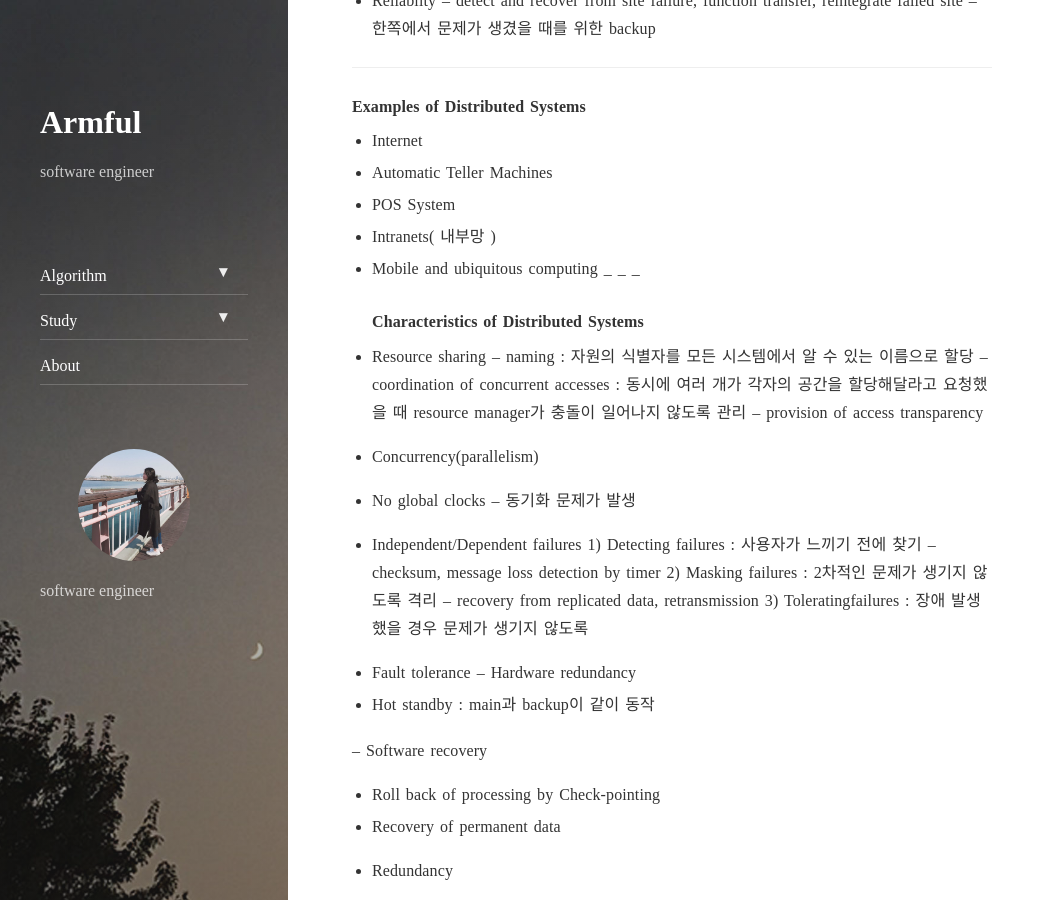
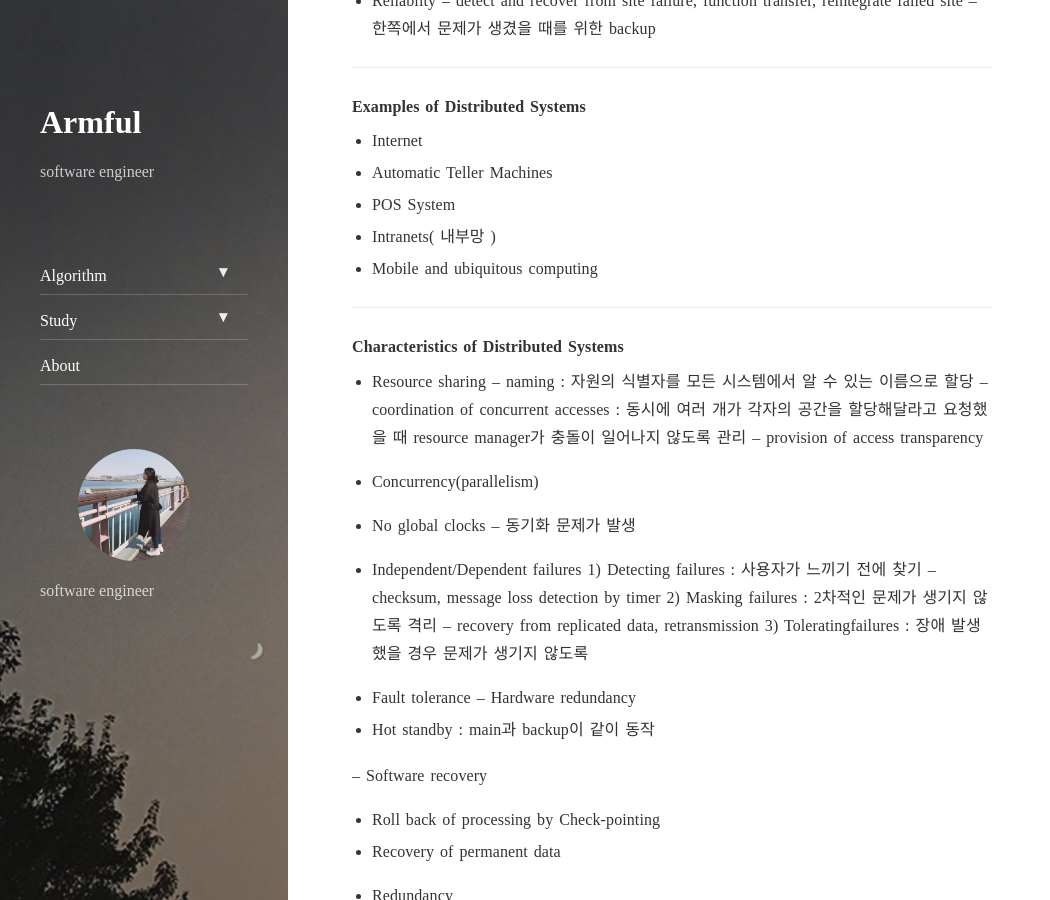
Before and after one commit to hanareum95/hanareum95.github.io, a Jekyll site: the page built from _posts/2017-11-06-dos-introduction.markdown, in a window 1280 px wide and 900 px high, scrolled down 377 px. Shown: the whole window, without its empty margins (0-1050 px from the left). Built offline with Jekyll 4.4.1, drawn with Linux system fonts in a browser that asks for light colours; nearby versions of some CDN libraries; some of the changed text lies outside the part shown.

```diff
--- a/_posts/2017-11-06-dos-introduction.markdown
+++ b/_posts/2017-11-06-dos-introduction.markdown
@@ -7,7 +7,7 @@ tags: OperatingSystem
 comments: true
 ---
 
-##### Motivation
+#### Motivation
 - Resource sharing
 -- ex) file server
 
@@ -20,14 +20,17 @@ comments: true
 -- 한쪽에서 문제가 생겼을 때를 위한 backup
 
 _ _ _
-##### Examples of Distributed Systems
+
+#### Examples of Distributed Systems
 - Internet
 - Automatic Teller Machines
 - POS System
 - Intranets( 내부망 )
 - Mobile and ubiquitous computing
+
 _ _ _
-##### Characteristics of Distributed Systems
+
+#### Characteristics of Distributed Systems
 - Resource sharing
 -- naming : 자원의 식별자를 모든 시스템에서 알 수 있는 이름으로 할당
 -- coordination of concurrent accesses : 동시에 여러 개가 각자의 공간을 할당해달라고 요청했을 때 resource manager가 충돌이 일어나지 않도록 관리
@@ -61,8 +64,10 @@ _ _ _
 
 - Security
 - Scalability
+
 _ _ _
-##### Design Issues
+
+#### Design Issues
 
 - Access transparency
 	: local과 remote 리소스를 동일하게 접근할 수 있다.
```
